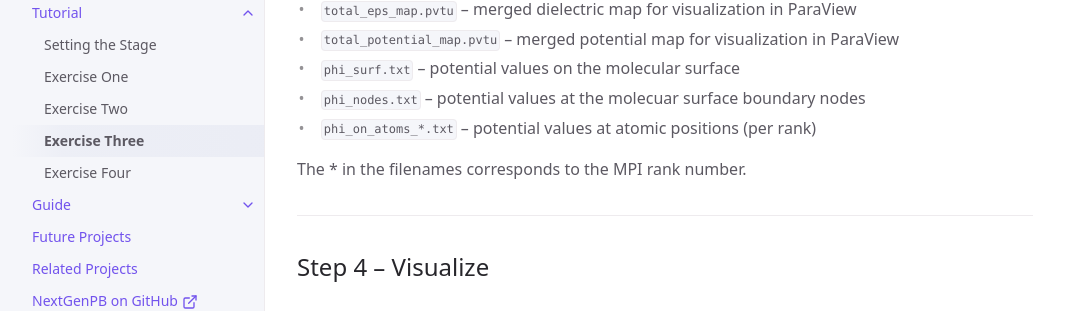
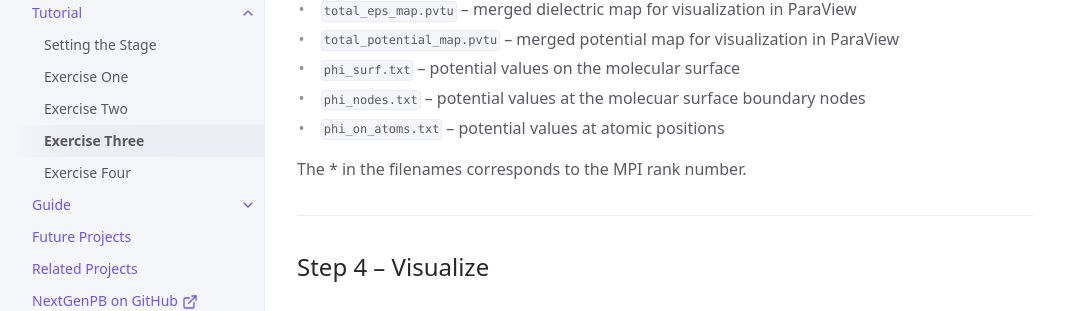
Before and after one commit to vdiflorio/nextgenpb_tutorial, a Jekyll site: the page built from docs/tutorial/ex3.md, in a window 1280 px wide and 900 px high, scrolled down 2692 px. Shown: the part 143-454 px from the top of the window, without its empty margins (107-1172 px from the left). Built offline with Jekyll 4.4.1, drawn with Linux system fonts in a browser that asks for light colours; cached includes are drawn as plain includes.

Commit message:
update ex3

```diff
--- a/docs/tutorial/ex3.md
+++ b/docs/tutorial/ex3.md
@@ -127,7 +127,7 @@ After the execution finishes, the solver will generate a set of output files:
 - `total_potential_map.pvtu` – merged potential map for visualization in ParaView
 - `phi_surf.txt` – potential values on the molecular surface
 - `phi_nodes.txt` – potential values at the molecuar surface boundary nodes
-- `phi_on_atoms_*.txt` – potential values at atomic positions (per rank)
+- `phi_on_atoms.txt` – potential values at atomic positions
 
 The * in the filenames corresponds to the MPI rank number.
 
```
